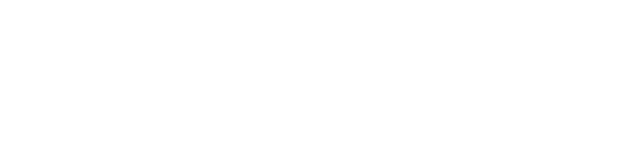
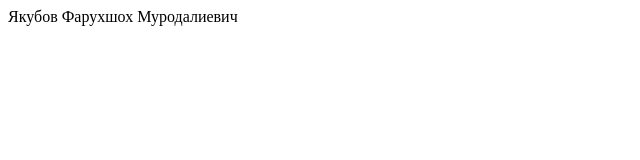
Before and after one commit to Anton247/SecondRepository, a plain HTML site: page index.html in a window 1280 px wide. Shown: the whole page, without its empty margins (0-640 px from the left). Drawn offline with Linux system fonts and the light colour scheme.

Commit message:
Написал ФИО

```diff
--- a/index.html
+++ b/index.html
@@ -7,6 +7,6 @@
     <title>Сайт</title>
 </head>
 <body>
-
+    <div>Якубов Фарухшох Муродалиевич</div>
 </body>
 </html>
```
